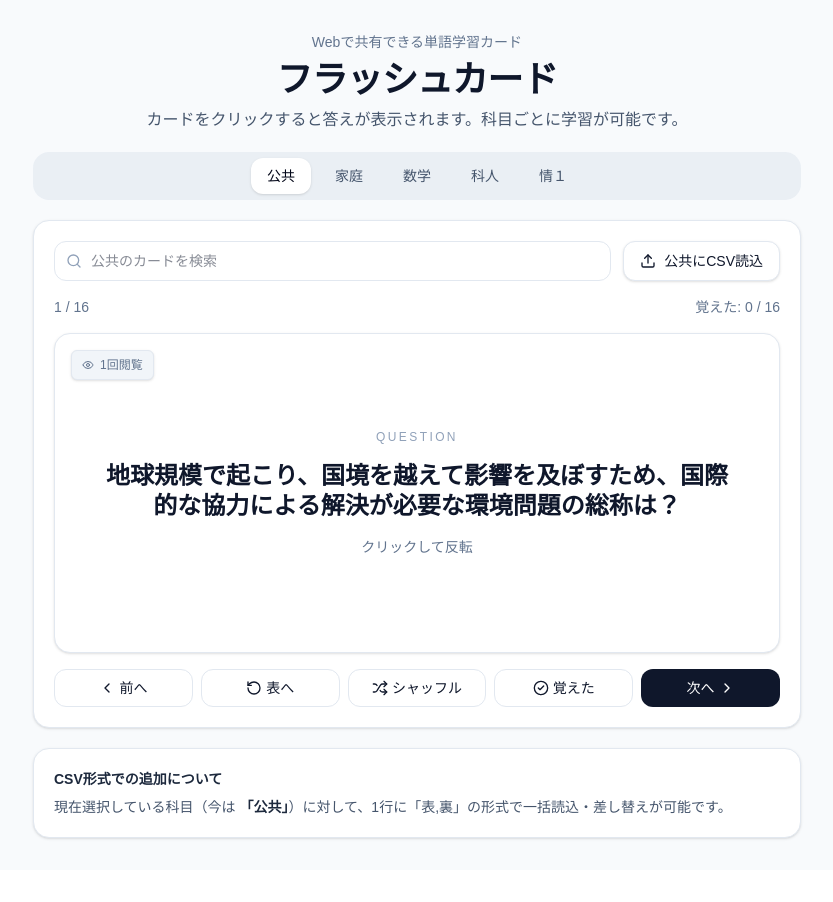
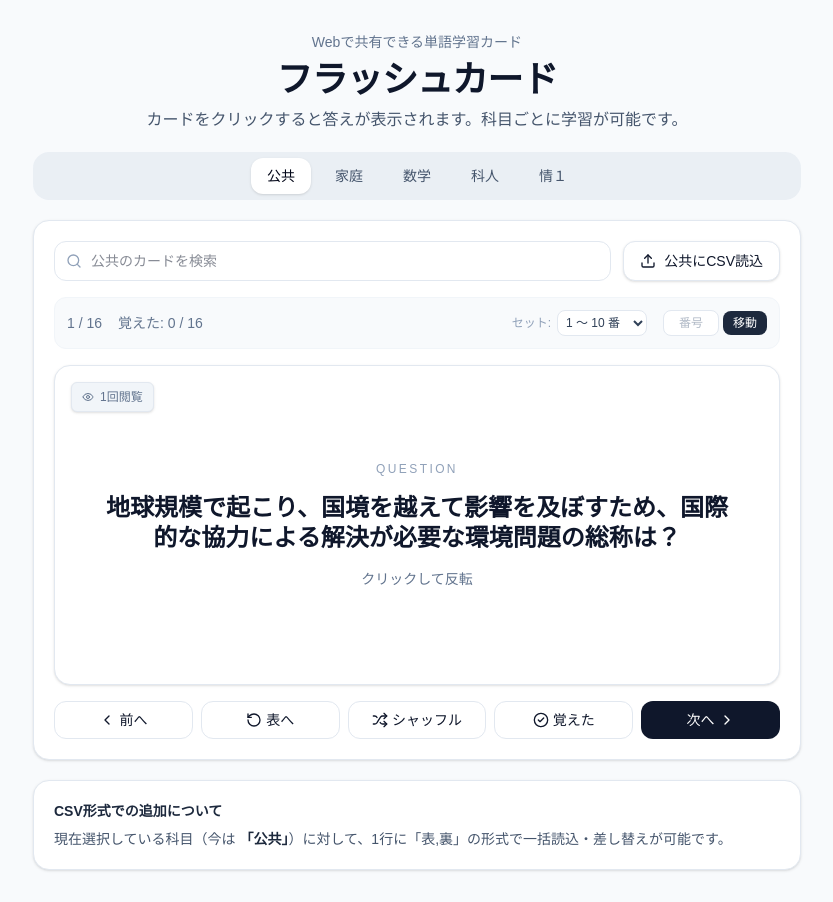
Before and after one commit to time-reo/flashcard-app, a Next.js app: page / in a window 1280 px wide. Shown: the whole page, without its empty margins (223-1056 px from the left). Before the commit the page ends 870 px from the top, so only its background shows below. Built offline with nearby package versions, Linux system fonts and the light colour scheme.

Commit message:
Update page.tsx

```diff
--- a/app/page.tsx
+++ b/app/page.tsx
@@ -81,18 +81,16 @@ function shuffleArray<T>(array: T[]): T[] {
 
 export default function FlashcardWebPrototype() {
   const [cards, setCards] = useState(initialCards);
-  // 初期カテゴリを「公共」に変更
   const [selectedCategory, setSelectedCategory] = useState<Category>("公共");
   const [index, setIndex] = useState(0);
   const [flipped, setFlipped] = useState(false);
   const [known, setKnown] = useState<Record<string, boolean>>({});
+  const [viewedCount, setViewedCount] = useState<Record<string, number>>({});
+  const [query, setQuery] = useState("");
 
-  // 閲覧回数を記録するステート（文字列：回数）
-  const [viewedCount, setViewedCount] = useState<Record<string, number>>({});
-  // 直前に見たカードを記録して、連続でカウントアップするのを防ぐ
+  // ジャンプ先の番号を入力するステート
+  const [jumpInput, setJumpInput] = useState("");
   const lastViewed = useRef<string | null>(null);
-
-  const [query, setQuery] = useState("");
 
   const categoryCards = useMemo(() => {
     return cards.filter((card) => card.category === selectedCategory);
@@ -113,7 +111,6 @@ export default function FlashcardWebPrototype() {
     return categoryCards.filter((card) => known[card.front]).length;
   }, [categoryCards, known]);
 
-  // カードが表示されたら閲覧回数を+1する
   useEffect(() => {
     if (current && lastViewed.current !== current.front) {
       setViewedCount((prev) => ({
@@ -124,12 +121,28 @@ export default function FlashcardWebPrototype() {
     }
   }, [current]);
 
-  // 現在のカードの閲覧回数を取得
   const currentViewCount = current ? (viewedCount[current.front] || 0) : 0;
 
   const goTo = (nextIndex: number) => {
     if (!filteredCards.length) return;
     setIndex((nextIndex + filteredCards.length) % filteredCards.length);
+    setFlipped(false);
+  };
+
+  // 指定したカード番号にジャンプする関数
+  const handleJump = () => {
+    const targetNum = parseInt(jumpInput, 10);
+    if (!isNaN(targetNum) && targetNum >= 1 && targetNum <= filteredCards.length) {
+      setIndex(targetNum - 1);
+      setFlipped(false);
+      setJumpInput(""); // 入力欄をクリア
+    }
+  };
+
+  // 10枚ごとのセットを切り替える関数
+  const handleSetChange = (e: React.ChangeEvent<HTMLSelectElement>) => {
+    const setIdx = parseInt(e.target.value, 10);
+    setIndex(setIdx * 10);
     setFlipped(false);
   };
 
@@ -174,7 +187,7 @@ export default function FlashcardWebPrototype() {
                 setIndex(0);
                 setFlipped(false);
                 setQuery("");
-                lastViewed.current = null; // タブ切り替え時にリセット
+                lastViewed.current = null;
               }}
               className={`px-4 py-2 text-sm font-medium rounded-xl transition-all ${
                 selectedCategory === category
@@ -209,9 +222,58 @@ export default function FlashcardWebPrototype() {
               </label>
             </div>
 
-            <div className="flex justify-between text-sm text-slate-500">
-              <span>{filteredCards.length ? `${safeIndex + 1} / ${filteredCards.length}` : "0 / 0"}</span>
-              <span>覚えた: {knownCount} / {categoryCards.length}</span>
+            {/* 進捗・セット選択・番号ジャンプを一列にまとめたコントロールパネル */}
+            <div className="flex flex-wrap gap-3 items-center justify-between text-sm text-slate-500 bg-slate-50 border border-slate-100 p-3 rounded-xl">
+              <div className="flex gap-4">
+                <span>{filteredCards.length ? `${safeIndex + 1} / ${filteredCards.length}` : "0 / 0"}</span>
+                <span>覚えた: {knownCount} / {categoryCards.length}</span>
+              </div>
+
+              <div className="flex flex-wrap items-center gap-4">
+                {/* 10枚ごとのセット選択ドロップダウン（カードが11枚以上あるときだけ表示） */}
+                {filteredCards.length > 10 && (
+                  <div className="flex items-center gap-1.5">
+                    <span className="text-xs font-medium text-slate-400">セット:</span>
+                    <select
+                      value={Math.floor(safeIndex / 10)}
+                      onChange={handleSetChange}
+                      className="bg-white border border-slate-200 rounded-lg p-1 text-xs font-medium text-slate-700 focus:outline-none focus:ring-1 focus:ring-slate-400 cursor-pointer"
+                    >
+                      {Array.from({ length: Math.ceil(filteredCards.length / 10) }).map((_, i) => {
+                        const start = i * 10 + 1;
+                        const end = Math.min((i + 1) * 10, filteredCards.length);
+                        return (
+                          <option key={i} value={i}>
+                            {start} 〜 {end} 番
+                          </option>
+                        );
+                      })}
+                    </select>
+                  </div>
+                )}
+
+                {/* 番号指定ジャンプ（カードがあるときだけ表示） */}
+                {filteredCards.length > 0 && (
+                  <div className="flex items-center gap-1">
+                    <input
+                      type="number"
+                      min={1}
+                      max={filteredCards.length}
+                      placeholder="番号"
+                      value={jumpInput}
+                      onChange={(e) => setJumpInput(e.target.value)}
+                      onKeyDown={(e) => e.key === "Enter" && handleJump()}
+                      className="w-14 bg-white border border-slate-200 rounded-lg p-1 text-xs text-center focus:outline-none focus:ring-1 focus:ring-slate-400 [appearance:textfield] [&::-webkit-outer-spin-button]:appearance-none [&::-webkit-inner-spin-button]:appearance-none"
+                    />
+                    <button
+                      onClick={handleJump}
+                      className="bg-slate-800 text-white px-2.5 py-1 rounded-lg text-xs font-medium hover:bg-slate-700 transition-colors"
+                    >
+                      移動
+                    </button>
+                  </div>
+                )}
+              </div>
             </div>
 
             <button
@@ -228,9 +290,7 @@ export default function FlashcardWebPrototype() {
                     exit={{ rotateY: flipped ? 90 : -90, opacity: 0 }}
                     transition={{ duration: 0.22 }}
                     className={`absolute inset-0 flex items-center justify-center rounded-2xl border shadow-sm p-7 ${
-                      flipped
-                        ? "bg-blue-50 border-blue-200" // ほんのり青く、フチも青く
-                        : "bg-white border-slate-200"   // 白
+                      flipped ? "bg-blue-50 border-blue-200" : "bg-white border-slate-200"
                     }`}
                   >
                     {current && (
@@ -257,7 +317,7 @@ export default function FlashcardWebPrototype() {
                     )}
 
                     {current ? (
-                      <div className="text-center space-y-4">
+                      <div className="text-center space-y-4 w-full">
                         <p className="text-xs uppercase tracking-[0.2em] text-slate-400">
                           {flipped ? "Answer" : "Question"}
                         </p>
@@ -291,7 +351,7 @@ export default function FlashcardWebPrototype() {
                   setCards([...otherCategoryCards, ...shuffled]);
                   setIndex(0);
                   setFlipped(false);
-                  lastViewed.current = null; // シャッフル時にもカウントが正しく動くようにリセット
+                  lastViewed.current = null;
                 }}
                 disabled={!filteredCards.length}
               >
```
